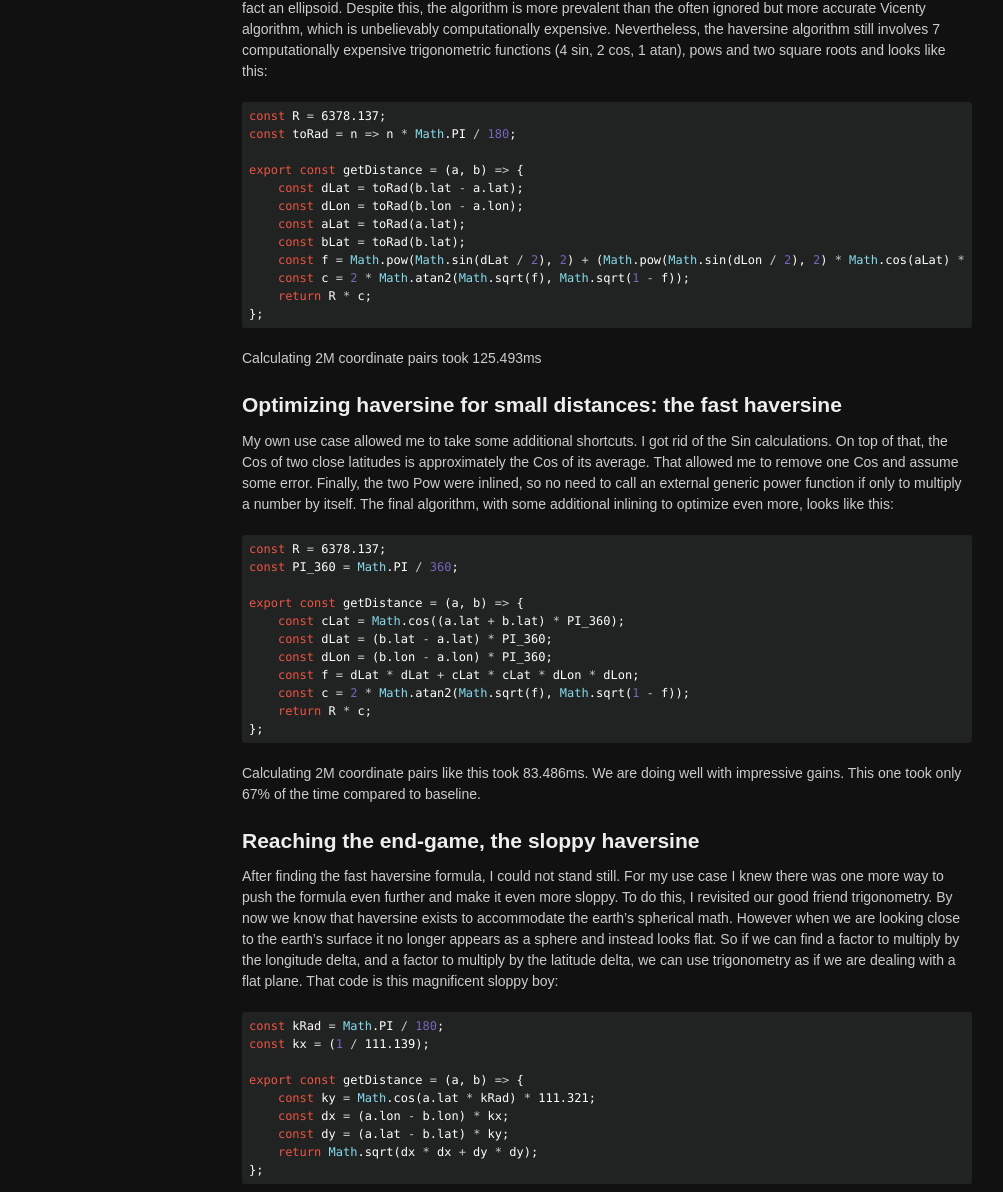
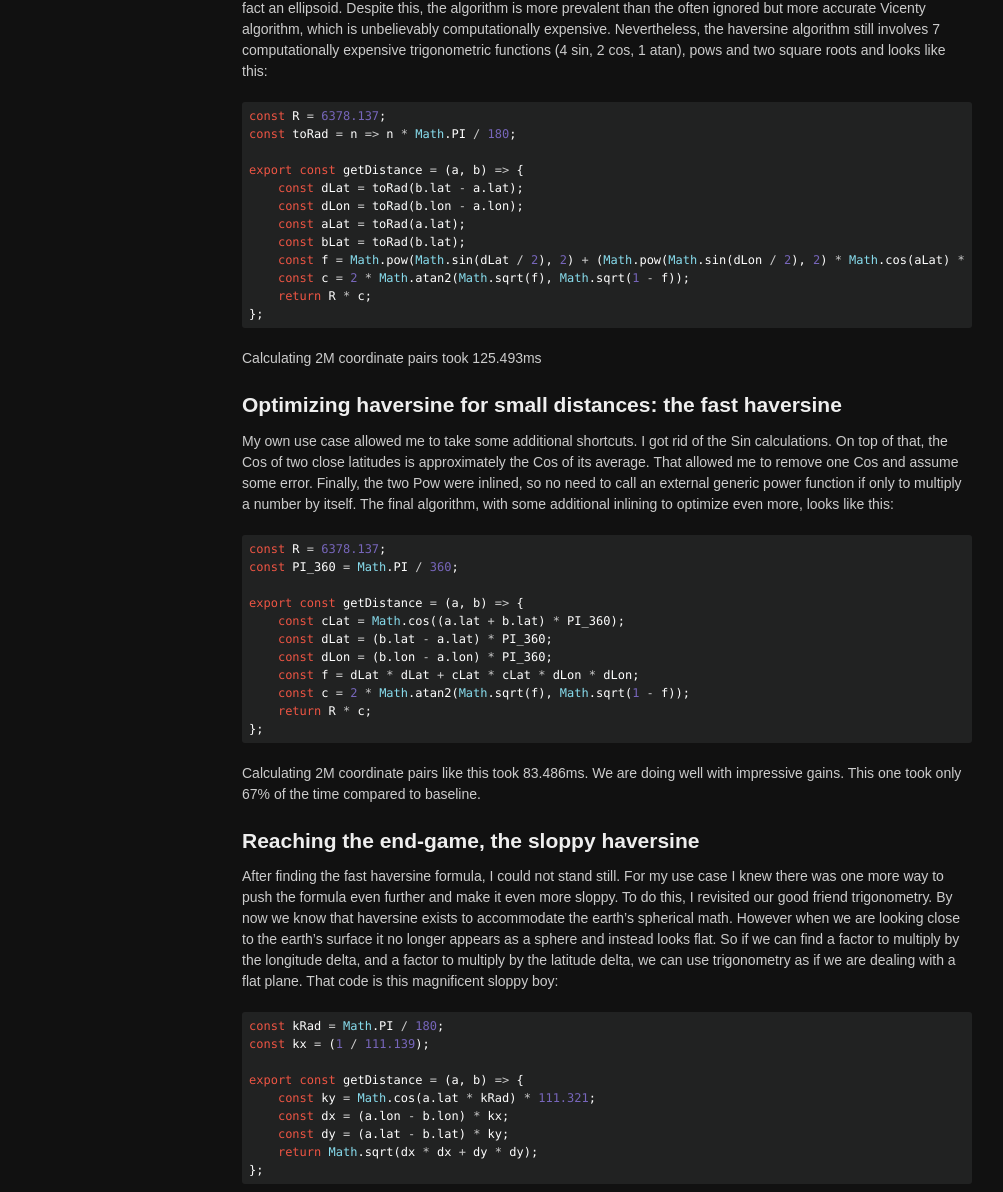
Before and after one commit to jamesloper/blog, a Jekyll site: the page built from _posts/2021-08-20-three-ways-to-calculate-distance-between-two-coordinates.md, in a window 1280 px wide. Shown: the part 217-1409 px from the top of the page, without its empty margins (138-1141 px from the left). Built offline with Jekyll 4.4.1, drawn with Linux system fonts in a browser that asks for light colours.

Commit message:
Update styles.css

```diff
--- a/assets/styles.css
+++ b/assets/styles.css
@@ -18,7 +18,7 @@ blockquote {background:#000; color:#fff; margin-bottom:20px; padding:10px;}
 .k, .kd {color:#e54;}
 .s1, .s2 {color:#fc6;}
 .o {color:#ccc;}
-.mi {color:#76b;}
+.mi,.mf {color:#76b;}
 .nb {color:#8de;}
 .nt {color:#e54;}
 
```
